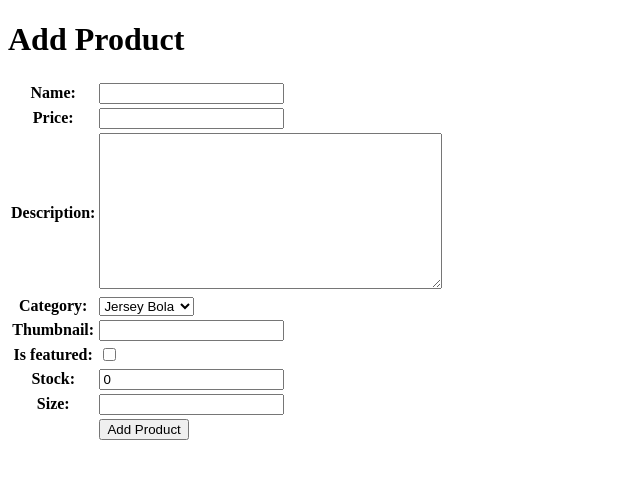
After one commit to raihanheriandry/tendhang, a Django app: page /add-product/ in a window 1280 px wide. The commit adds this page. Shown: the top 479 px of the page, without its empty margins (0-640 px from the left). Run offline with Django 5.2, Linux system fonts and the light colour scheme.

Commit message:
Tugas 3: Membuat Form dan Data Delivery

```diff
--- /dev/null
+++ b/main/forms.py
@@ -0,0 +1,7 @@
+from django.forms import ModelForm
+from main.models import Product
+
+class ProductForm(ModelForm):
+    class Meta:
+        model = Product
+        fields = ["name", "price", "description", "category", "thumbnail", "is_featured", "stock", "size"]
--- a/main/models.py
+++ b/main/models.py
@@ -1,7 +1,7 @@
 import uuid
 from django.db import models
 
-class News(models.Model):
+class Product(models.Model):
     CATEGORY_CHOICES = [
         ('jersey', 'Jersey Bola'),
         ('shoes', 'Sepatu Bola'),
--- /dev/null
+++ b/main/templates/add_product.html
@@ -0,0 +1,18 @@
+{% extends 'base.html' %}
+{% block content %}
+<h1>Add Product</h1>
+
+<form method="POST">
+  {% csrf_token %}
+  <table>
+    {{ form.as_table }}
+    <tr>
+      <td></td>
+      <td>
+        <input type="submit" value="Add Product" />
+      </td>
+    </tr>
+  </table>
+</form>
+
+{% endblock %}
--- a/main/urls.py
+++ b/main/urls.py
@@ -1,8 +1,14 @@
 from django.urls import path
-from main.views import show_main
+from main.views import show_main, show_xml, show_json, show_json_by_id, show_xml_by_id, add_product, product_detail
 
 app_name = 'main'
 
 urlpatterns = [
     path('', show_main, name='show_main'),
+    path('xml/', show_xml, name='show_xml'),
+    path('json/', show_json, name='show_json'),
+    path('json/<str:product_id>/', show_json_by_id, name='show_json_by_id'),
+    path('xml/<str:product_id>/', show_xml_by_id, name='show_xml_by_id'),
+    path('add-product/', add_product, name='add_product'),
+    path('product/<str:product_id>/', product_detail, name='product_detail'),
 ]
--- a/main/views.py
+++ b/main/views.py
@@ -1,11 +1,60 @@
-from django.shortcuts import render
+from django.shortcuts import render, redirect, get_object_or_404
+from django.http import HttpResponse
+from django.core import serializers
+
+from main.models import Product
+from main.forms import ProductForm
 
 # Create your views here.
 def show_main(request):
+    product_list = Product.objects.all()
+
     context = {
         'app_name' : 'Tendhang',
         'name': 'Raihan Maulana Heriandry',
-        'class': 'PBP E'
+        'class': 'PBP E',
+        'product_list': product_list,
     }
 
     return render(request, "main.html", context)
+
+def show_xml(request):
+    product_list = Product.objects.all()
+    xml_data = serializers.serialize("xml", product_list)
+    return HttpResponse(xml_data, content_type="application/xml")
+
+def show_json(request):
+    product_list = Product.objects.all()
+    json_data = serializers.serialize("json", product_list )
+    return HttpResponse(json_data, content_type="application/json")
+
+def show_json_by_id(request, product_id):
+    try:
+        product = Product.objects.get(pk=product_id)
+        json_data = serializers.serialize("json", [product])
+        return HttpResponse(json_data, content_type="application/json")
+    except Product.DoesNotExist:
+        return HttpResponse("Product not found", status=404)
+
+def show_xml_by_id(request, product_id):
+    try:
+        product = Product.objects.get(pk=product_id)
+        xml_data = serializers.serialize("xml", [product])
+        return HttpResponse(xml_data, content_type="application/xml")
+    except Product.DoesNotExist:
+        return HttpResponse("Product not found", status=404)
+
+def add_product(request):
+    form = ProductForm(request.POST or None)
+
+    if form.is_valid():
+        form.save()
+        return redirect('main:show_main')
+
+    context = {'form': form}
+    return render(request, 'add_product.html', context)
+
+def product_detail(request, product_id):
+    product = get_object_or_404(Product, pk=product_id)
+    context = {'product': product}
+    return render(request, 'product_detail.html', context)
--- /dev/null
+++ b/templates/base.html
@@ -0,0 +1,13 @@
+{% load static %}
+<!DOCTYPE html>
+<html lang="en">
+<head>
+    <meta charset="UTF-8" />
+    <meta name="viewport" content="width=device-width, initial-scale=1.0" />
+    {% block meta %} {% endblock meta %}
+</head>
+
+<body>
+    {% block content %} {% endblock content %}
+</body>
+</html>
--- a/tendhang/settings.py
+++ b/tendhang/settings.py
@@ -60,7 +60,7 @@ ROOT_URLCONF = 'tendhang.urls'
 TEMPLATES = [
     {
         'BACKEND': 'django.template.backends.django.DjangoTemplates',
-        'DIRS': [],
+        'DIRS': [BASE_DIR / 'templates'],
         'APP_DIRS': True,
         'OPTIONS': {
             'context_processors': [
```
Also changed, not shown: main/templates/main.html (+40 -4 lines), main/templates/product_detail.html (added, +16 -0 lines), README.md, main/migrations/0002_employee.py (added), main/migrations/0003_delete_employee.py (added), main/migrations/0004_rename_news_product.py (added).
